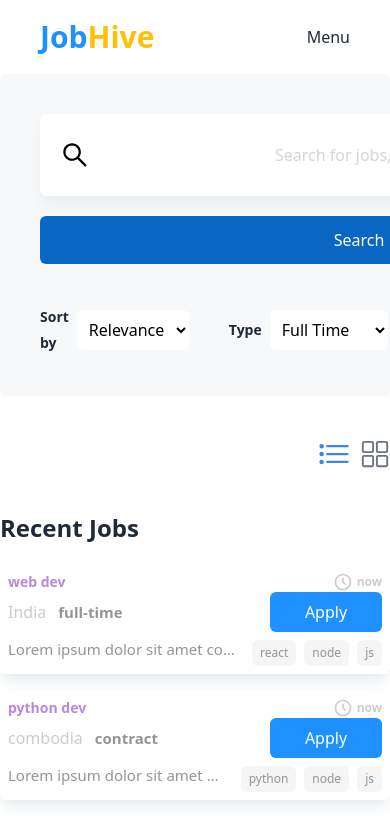
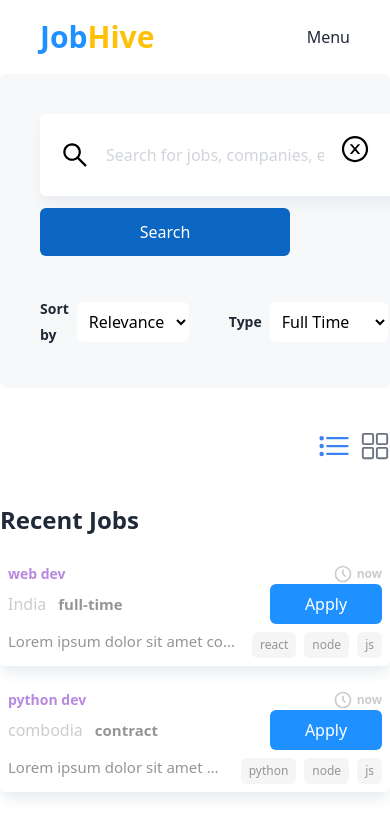
Before and after one commit to tejas-gk/job-hive, a Next.js app: page / in a window 390 px wide. Shown: the top 816 px of the page. Built offline with nearby package versions, Linux system fonts and the light colour scheme.

Commit message:
button responsive

```diff
--- a/src/components/Search.tsx
+++ b/src/components/Search.tsx
@@ -26,19 +26,21 @@ export default function Search() {
         <div className='search-container grid bg-card-shadow gap-10 rounded-md  p-10
       '>
             <form>
-                <div className="flex justify-between items-center rounded-md gap-10 bg-white p-5 shadow-lg shadow-card-shadow-dark
+                <div className="flex md:justify-between md:items-center rounded-md md:gap-10 bg-white p-5 shadow-lg shadow-card-shadow-dark
               ">
                     <div className="flex md:gap-2 items-center">
                         <AiOutlineSearch className='text-[30px] font-bold cursor-pointer
                         '/>
                     </div>
                     <input type="text" className='md:w-full bg-transparent border-none focus:outline-none
-                    md:placeholder-gray-300 placeholder-gray-300 w-[200px]
+                    md:placeholder-gray-300 placeholder-gray-300  debug w-[250px]
                     ' placeholder='Search for jobs, companies, etc.' />
+
                     <AiOutlineCloseCircle className='text-[30px] font-bold cursor-pointer
                     '/>
                 </div>
-                <button className='bg-[#0a66c2] text-white rounded-md p-3 mt-5 w-full hover:bg-[#0063e5]
+                <button className='bg-[#0a66c2] text-white rounded-md p-3 mt-3 md:mt-5 md:w-full hover:bg-[#0063e5]
+                w-[250px]
                 '>Search</button>
             </form>
 
```
